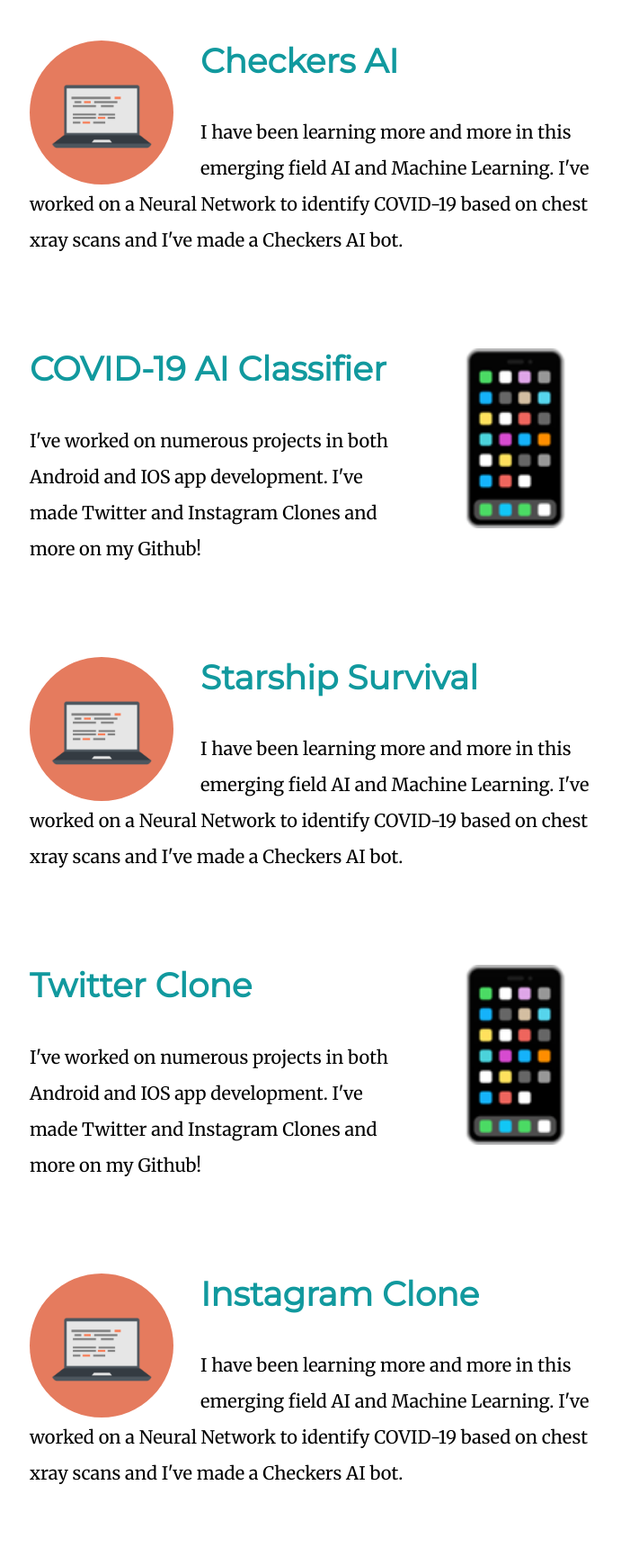
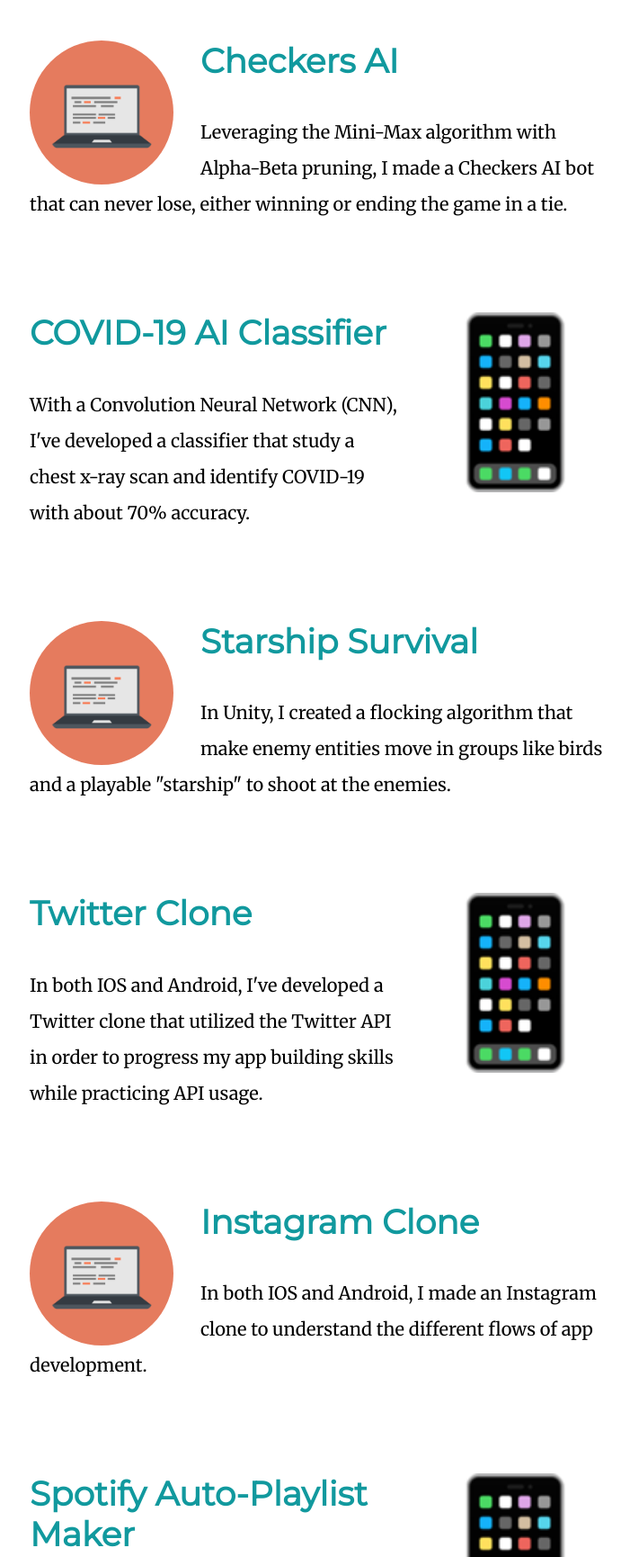
Before and after one commit to derekn4/cv, a plain HTML site: page projects.html in a window 1280 px wide. Shown: the part 960-2690 px from the top of the page at 90% size, without its empty margins (287-988 px from the left). Drawn offline with Linux system fonts and the light colour scheme.

Commit message:
changed the work and project information

```diff
--- a/projects.html
+++ b/projects.html
@@ -34,38 +34,38 @@
         <div class="project-row">
             <img class="computer-img" src="images/computer.png" alt="comp-img">
             <h3>Checkers AI</h3>
-            <p>I have been learning more and more in this emerging field AI and Machine Learning. I've worked on a Neural Network to identify COVID-19 based on chest xray scans and I've made a Checkers AI bot.</p>
+            <p>Leveraging the Mini-Max algorithm with Alpha-Beta pruning, I made a Checkers AI bot that can never lose, either winning or ending the game in a tie.</p>
           </div>
 
 
         <div class="project-row">
             <img class="phone-img" src="images/mobile-phone.png" alt="phone-img">
             <h3>COVID-19 AI Classifier</h3>
-            <p>I've worked on numerous projects in both Android and IOS app development. I've made Twitter and Instagram Clones and more on my Github!</p>
+            <p>With a Convolution Neural Network (CNN), I've developed a classifier that study a chest x-ray scan and identify COVID-19 with about 70% accuracy.</p>
         </div>
 
         <div class="project-row">
             <img class="computer-img" src="images/computer.png" alt="comp-img">
             <h3>Starship Survival</h3>
-            <p>I have been learning more and more in this emerging field AI and Machine Learning. I've worked on a Neural Network to identify COVID-19 based on chest xray scans and I've made a Checkers AI bot.</p>
+            <p>In Unity, I created a flocking algorithm that make enemy entities move in groups like birds and a playable "starship" to shoot at the enemies.</p>
         </div>
 
         <div class="project-row">
             <img class="phone-img" src="images/mobile-phone.png" alt="phone-img">
             <h3>Twitter Clone</h3>
-            <p>I've worked on numerous projects in both Android and IOS app development. I've made Twitter and Instagram Clones and more on my Github!</p>
+            <p>In both IOS and Android, I've developed a Twitter clone that utilized the Twitter API in order to progress my app building skills while practicing API usage.</p>
         </div>
 
         <div class="project-row">
             <img class="computer-img" src="images/computer.png" alt="comp-img">
             <h3>Instagram Clone</h3>
-            <p>I have been learning more and more in this emerging field AI and Machine Learning. I've worked on a Neural Network to identify COVID-19 based on chest xray scans and I've made a Checkers AI bot.</p>
+            <p>In both IOS and Android, I made an Instagram clone to understand the different flows of app development.</p>
         </div>
 
         <div class="project-row">
             <img class="phone-img" src="images/mobile-phone.png" alt="phone-img">
             <h3>Spotify Auto-Playlist Maker</h3>
-            <p>I've worked on numerous projects in both Android and IOS app development. I've made Twitter and Instagram Clones and more on my Github!</p>
+            <p>Using the Spotify and Youtube APIs, I built a program that takes songs from a Youtube playlist and makes a new playlist in Spotify based on those songs. </p>
         </div>
 
 
```
Also changed, not shown: work.html (+5 -5 lines).
